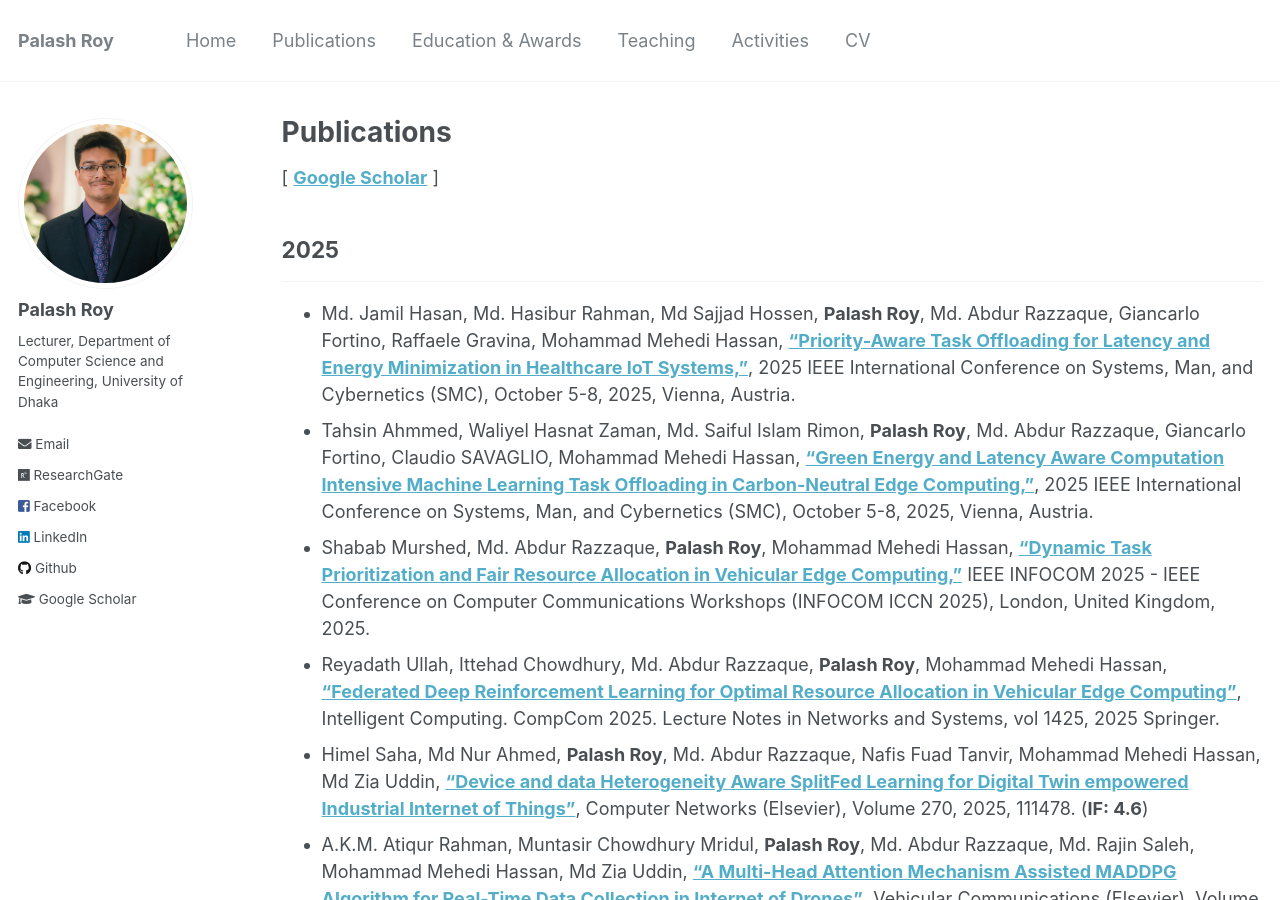
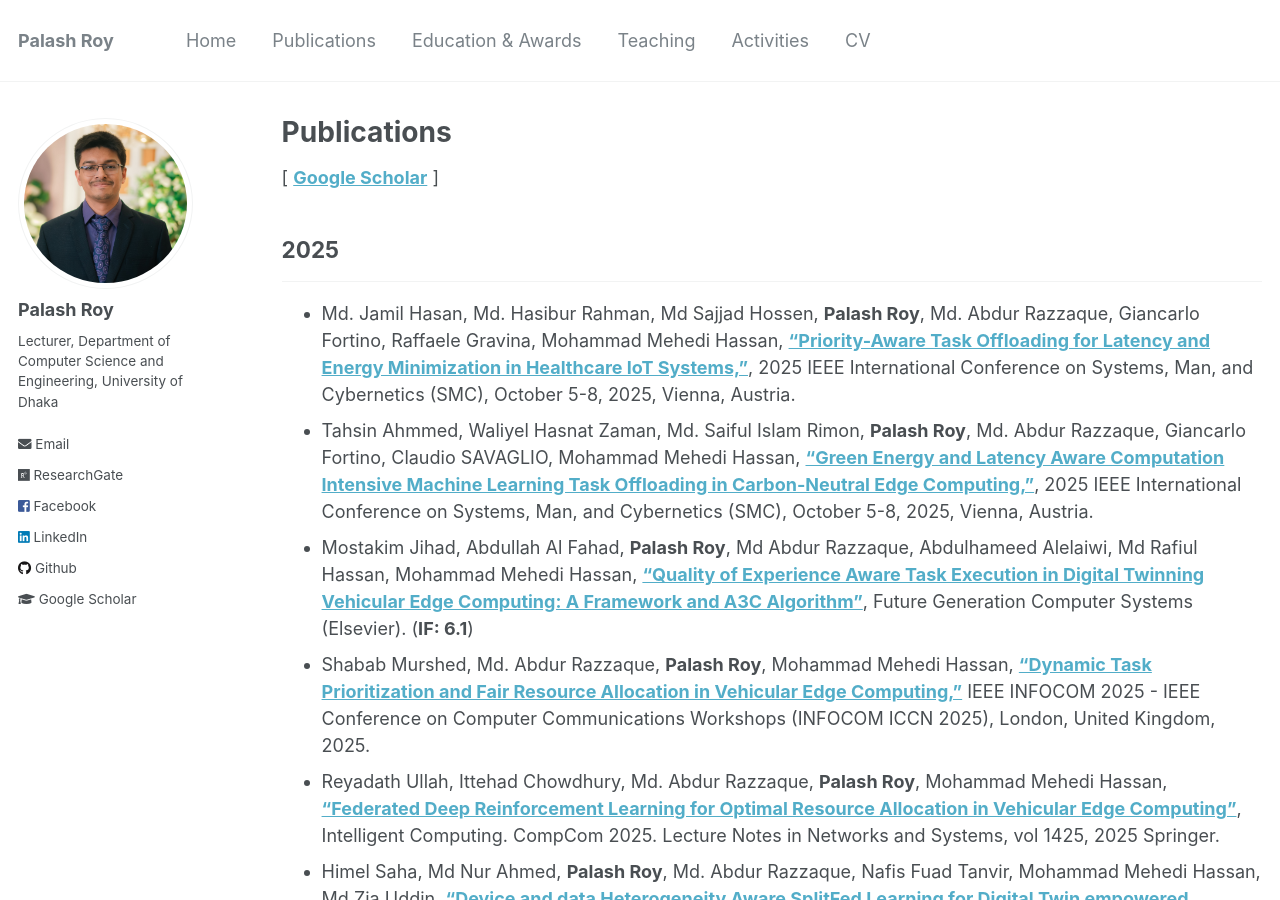
Before and after one commit to PalashRoy975/PalashRoy975.github.io, a Jekyll site: the page built from _pages/publications.md, in a window 1280 px wide and 900 px high. Built offline with Jekyll 4.4.1, drawn with Linux system fonts in a browser that asks for light colours.

Commit message:
Update publications.md

```diff
--- a/_pages/publications.md
+++ b/_pages/publications.md
@@ -10,6 +10,7 @@ author_profile: true
 -----------
 * Md. Jamil Hasan, Md. Hasibur Rahman, Md Sajjad Hossen, **Palash Roy**, Md. Abdur Razzaque, Giancarlo Fortino, Raffaele Gravina, Mohammad Mehedi Hassan, [**"Priority-Aware Task Offloading for Latency and Energy Minimization in Healthcare IoT Systems,"**](), 2025 IEEE International Conference on Systems, Man, and Cybernetics (SMC), October 5-8, 2025, Vienna, Austria.
 * Tahsin Ahmmed, Waliyel Hasnat Zaman, Md. Saiful Islam Rimon, **Palash Roy**, Md. Abdur Razzaque, Giancarlo Fortino, Claudio SAVAGLIO, Mohammad Mehedi Hassan, [**"Green Energy and Latency Aware Computation Intensive Machine Learning Task Offloading in Carbon-Neutral Edge Computing,"**](), 2025 IEEE International Conference on Systems, Man, and Cybernetics (SMC), October 5-8, 2025, Vienna, Austria.
+* Mostakim Jihad, Abdullah Al Fahad, **Palash Roy**, Md Abdur Razzaque, Abdulhameed Alelaiwi, Md Rafiul Hassan, Mohammad Mehedi Hassan,  [**"Quality of Experience Aware Task Execution in Digital Twinning Vehicular Edge Computing: A Framework and A3C Algorithm"**](https://www.sciencedirect.com/science/article/abs/pii/S0167739X25004388?via%3Dihub), Future Generation Computer Systems (Elsevier). (**IF: 6.1**)
 * Shabab Murshed, Md. Abdur Razzaque, **Palash Roy**, Mohammad Mehedi Hassan, [**"Dynamic Task Prioritization and Fair Resource Allocation in Vehicular Edge Computing,"**](https://ieeexplore.ieee.org/abstract/document/11152949) IEEE INFOCOM 2025 - IEEE Conference on Computer Communications Workshops (INFOCOM ICCN 2025), London, United Kingdom, 2025.
 * Reyadath Ullah, Ittehad Chowdhury, Md. Abdur Razzaque, **Palash Roy**, Mohammad Mehedi Hassan, [**"Federated Deep Reinforcement Learning for Optimal Resource Allocation in Vehicular Edge Computing"**](https://link.springer.com/chapter/10.1007/978-3-031-92608-2_20), Intelligent Computing. CompCom 2025. Lecture Notes in Networks and Systems, vol 1425, 2025 Springer.
 * Himel Saha, Md Nur Ahmed, **Palash Roy**, Md. Abdur Razzaque, Nafis Fuad Tanvir, Mohammad Mehedi Hassan, Md Zia Uddin,  [**"Device and data Heterogeneity Aware SplitFed Learning for Digital Twin empowered Industrial Internet of Things"**](https://www.sciencedirect.com/science/article/pii/S1389128625004451?dgcid=coauthor), Computer Networks (Elsevier), Volume 270, 2025, 111478. (**IF: 4.6**)
```
